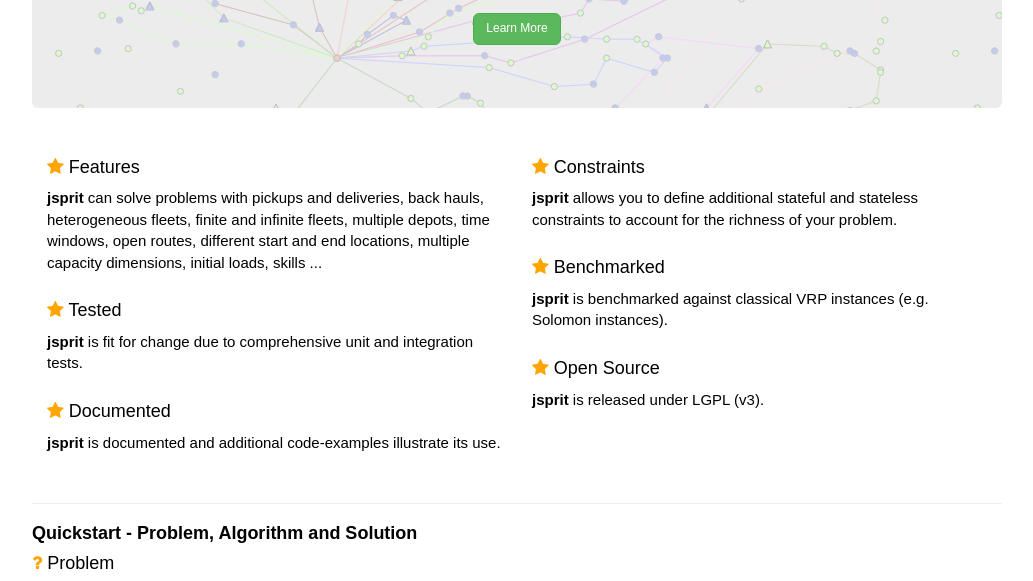
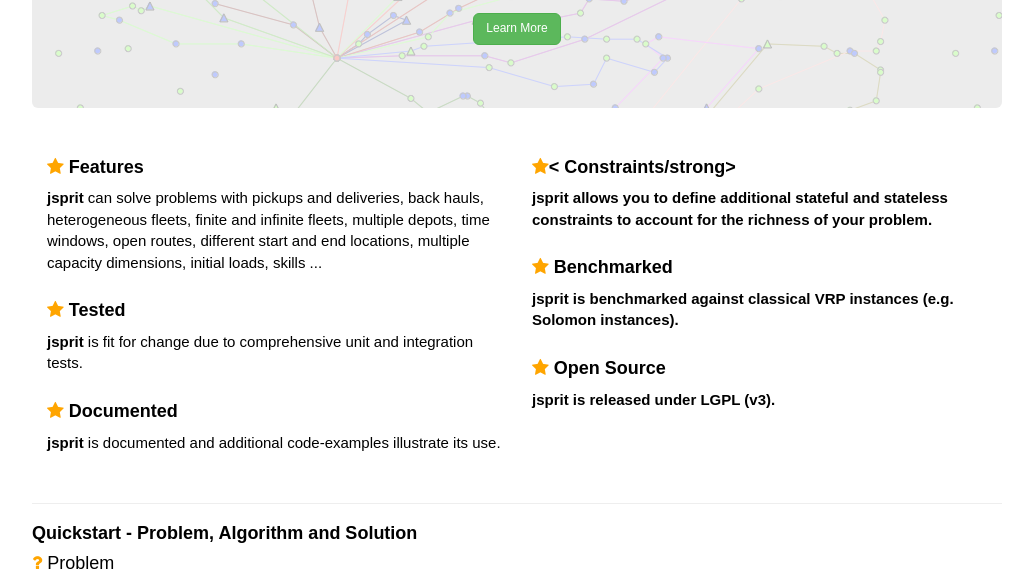
Before and after one commit to jsprit/jsprit.github.io, a plain HTML site: page index.html in a window 1280 px wide. Shown: the part 202-783 px from the top of the page, without its empty margins (123-1156 px from the left). Drawn offline with Linux system fonts and the light colour scheme.

Commit message:
mod style

```diff
--- a/index.html
+++ b/index.html
@@ -67,29 +67,29 @@
       <div class="row marketing">
         <div class="col-lg-6">
 
-          <h4><i class="fa fa-star" style="color: #FFA500"></i> Features</h4>
+          <h4><i class="fa fa-star" style="color: #FFA500"></i><strong> Features</strong></h4>
           <p><strong>jsprit</strong> can solve problems with pickups and deliveries, back hauls, heterogeneous fleets, finite and infinite fleets,
           	multiple depots, time windows, open routes, different start and end locations,
           	 multiple capacity dimensions, initial loads, skills ...</p>
 
-		  <h4><i class="fa fa-star" style="color: #FFA500"></i> Tested</h4>
+		  <h4><i class="fa fa-star" style="color: #FFA500"></i><strong> Tested</strong></h4>
           <p><strong>jsprit</strong> is fit for change due to comprehensive unit and integration tests.</p>
 
-          <h4><i class="fa fa-star" style="color: #FFA500"></i> Documented</h4>
+          <h4><i class="fa fa-star" style="color: #FFA500"></i><strong> Documented</strong></h4>
           <p><strong>jsprit</strong> is documented and additional code-examples illustrate its use.</p>
 
         </div>
 
         <div class="col-lg-6">
 
-		  <h4><i class="fa fa-star" style="color: #FFA500"></i> Constraints</h4>
+		  <h4><i class="fa fa-star" style="color: #FFA500"></i><strong>< Constraints/strong></h4>
           <p><strong>jsprit</strong> allows you to define additional stateful and stateless constraints to
           	 account for the richness of your problem.</p>
 
-          <h4><i class="fa fa-star" style="color: #FFA500"></i> Benchmarked</h4>
+          <h4><i class="fa fa-star" style="color: #FFA500"></i><strong> Benchmarked</strong></h4>
           <p><strong>jsprit</strong> is benchmarked against classical VRP instances (e.g. Solomon instances).</p>
 
-          <h4><i class="fa fa-star" style="color: #FFA500"></i> Open Source</h4>
+          <h4><i class="fa fa-star" style="color: #FFA500"></i><strong> Open Source</strong></h4>
           <p><strong>jsprit</strong> is released under LGPL (v3).</p>
 
         </div>
```
